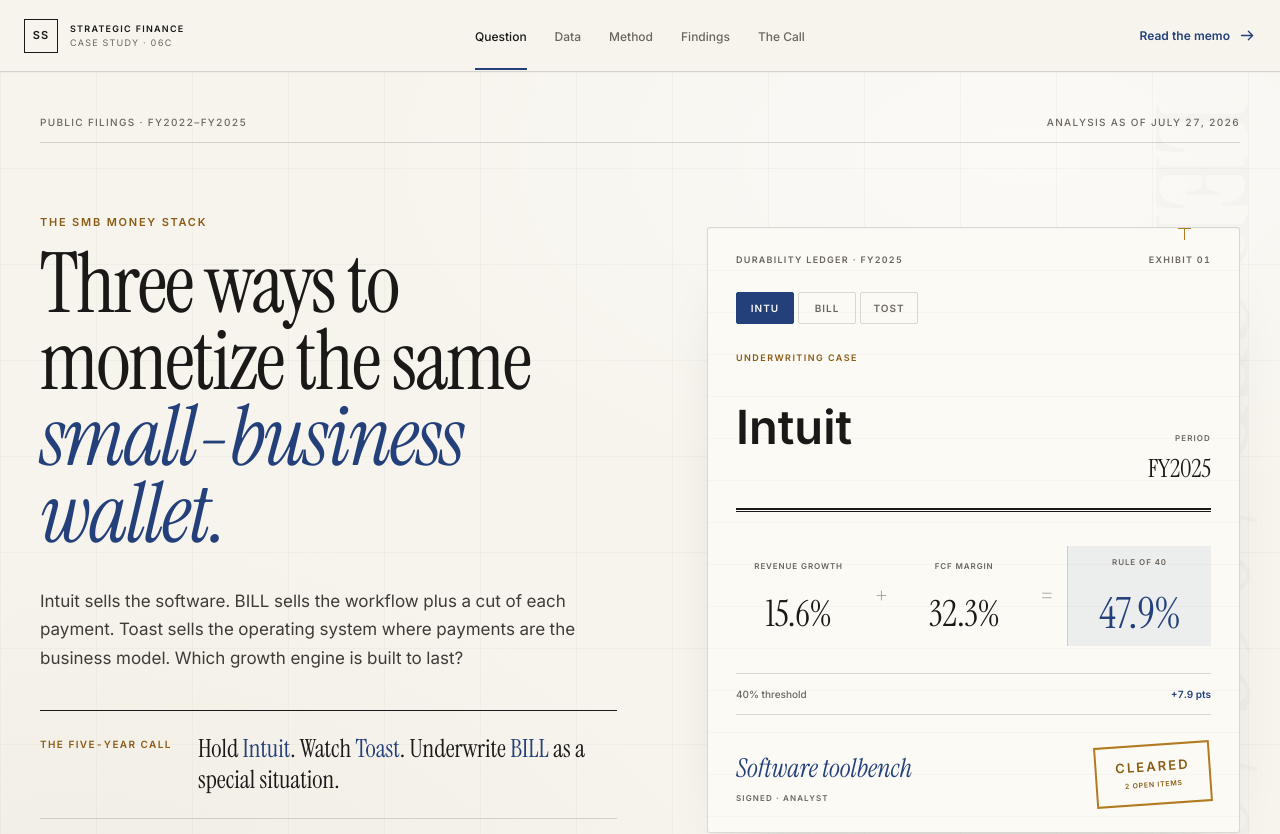
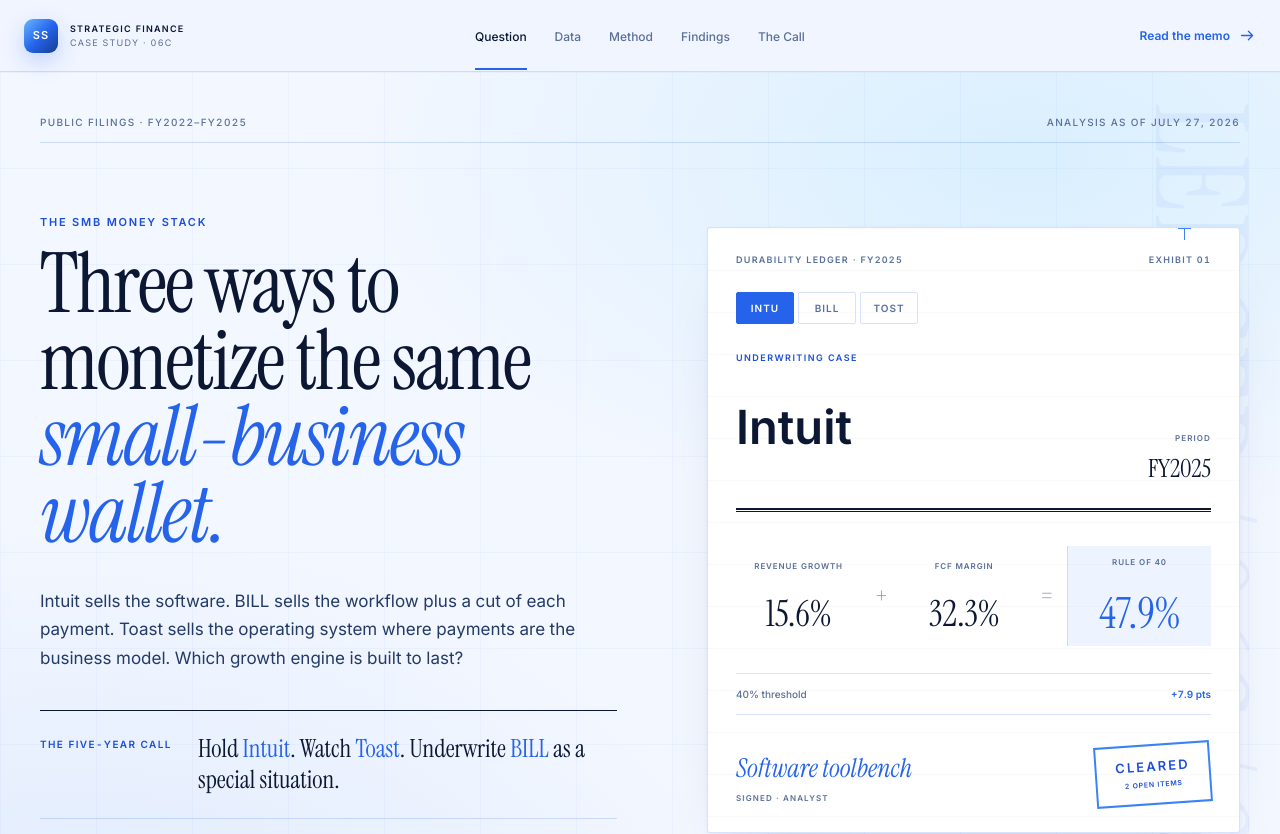
Before and after one commit to sonalishyma/SMB-Money-Stack-, a Next.js app: page / in a window 1280 px wide. Shown: the top 834 px of the page. Built offline with nearby package versions, Linux system fonts and the light colour scheme.

Commit message:
Retheme SMB Money Stack with blue gradients (#7)

```diff
--- a/app/globals.css
+++ b/app/globals.css
@@ -1,32 +1,32 @@
 @import url("https://fonts.googleapis.com/css2?family=Instrument+Serif:ital@0;1&family=Inter:wght@400;500;600&display=swap");
 
 :root {
-  --paper: #f7f4ed;
-  --paper-card: #fbfaf5;
-  --paper-deep: #e8e3d9;
-  --paper-warm: #f0ece2;
-  --ink: #1a1917;
-  --ink-soft: #3f3c37;
-  --ink-muted: #6b665d;
-  --ink-faint: #9b968d;
-  --ink-blue: #24407a;
-  --ink-blue-dark: #172b55;
-  --brass: #b27b22;
-  --brass-dark: #8a5c15;
-  --rust: #7b4c37;
-  --rule: rgba(26, 25, 23, 0.15);
-  --rule-soft: rgba(26, 25, 23, 0.08);
-  --rule-dark: rgba(247, 244, 237, 0.18);
-  --blue-wash: rgba(36, 64, 122, 0.065);
-  --brass-wash: rgba(178, 123, 34, 0.1);
+  --paper: #f3f7ff;
+  --paper-card: #ffffff;
+  --paper-deep: #dbe7fb;
+  --paper-warm: #eaf1ff;
+  --ink: #0b1733;
+  --ink-soft: #243b67;
+  --ink-muted: #597099;
+  --ink-faint: #8496b6;
+  --ink-blue: #2563eb;
+  --ink-blue-dark: #102a62;
+  --brass: #3b82f6;
+  --brass-dark: #1d4ed8;
+  --rust: #315d9d;
+  --rule: rgba(37, 99, 235, 0.18);
+  --rule-soft: rgba(37, 99, 235, 0.09);
+  --rule-dark: rgba(219, 234, 254, 0.22);
+  --blue-wash: rgba(59, 130, 246, 0.09);
+  --brass-wash: rgba(37, 99, 235, 0.11);
   --font-serif: "Instrument Serif", Georgia, serif;
   --font-sans: "Inter", -apple-system, BlinkMacSystemFont, "Segoe UI", sans-serif;
   --radius: 3px;
   --container: 1240px;
   --gutter: 40px;
   --header-height: 72px;
-  --shadow-paper: 0 34px 66px -44px rgba(26, 25, 23, 0.3),
-    0 2px 6px -3px rgba(26, 25, 23, 0.08);
+  --shadow-paper: 0 34px 66px -44px rgba(16, 42, 98, 0.34),
+    0 2px 8px -3px rgba(37, 99, 235, 0.13);
   --ease-ledger: cubic-bezier(0.22, 0.61, 0.36, 1);
   --scroll-progress: 0%;
 }
@@ -42,7 +42,10 @@
 
 body {
   margin: 0;
-  background: var(--paper);
+  background:
+    radial-gradient(circle at 8% 0%, rgba(96, 165, 250, 0.15), transparent 30%),
+    radial-gradient(circle at 92% 10%, rgba(37, 99, 235, 0.1), transparent 32%),
+    var(--paper);
   color: var(--ink);
   font-family: var(--font-sans);
   font-size: 15px;
@@ -104,7 +107,7 @@
   min-height: var(--header-height);
   padding: 0 max(24px, calc((100vw - var(--container)) / 2));
   border-bottom: 1px solid var(--rule);
-  background: rgba(247, 244, 237, 0.92);
+  background: rgba(243, 247, 255, 0.92);
   backdrop-filter: blur(16px);
 }
 
@@ -120,7 +123,11 @@
   width: 34px;
   height: 34px;
   place-items: center;
-  border: 1px solid var(--ink);
+  border: 0;
+  border-radius: 9px;
+  background: linear-gradient(135deg, #67b7ff 0%, #2563eb 52%, #163d8c 100%);
+  box-shadow: 0 8px 22px rgba(37, 99, 235, 0.24);
+  color: #fff;
   font-size: 11px;
   font-weight: 600;
   letter-spacing: 0.1em;
@@ -225,16 +232,16 @@
   margin: 0 auto;
   padding: 42px var(--gutter) 76px;
   background:
-    linear-gradient(rgba(26, 25, 23, 0.026) 1px, transparent 1px),
-    linear-gradient(90deg, rgba(26, 25, 23, 0.026) 1px, transparent 1px),
+    linear-gradient(rgba(37, 99, 235, 0.04) 1px, transparent 1px),
+    linear-gradient(90deg, rgba(37, 99, 235, 0.04) 1px, transparent 1px),
     radial-gradient(
       120% 80% at 80% 8%,
-      rgba(255, 255, 255, 0.55),
+      rgba(125, 211, 252, 0.22),
       transparent 44%
     ),
     radial-gradient(
       100% 100% at 6% 100%,
-      rgba(232, 227, 217, 0.58),
+      rgba(59, 130, 246, 0.14),
       transparent 58%
     ),
     var(--paper);
@@ -256,7 +263,7 @@
   z-index: 0;
   top: 30px;
   right: 30px;
-  color: rgba(26, 25, 23, 0.025);
+  color: rgba(37, 99, 235, 0.055);
   font-family: var(--font-serif);
   font-size: clamp(96px, 10vw, 168px);
   line-height: 0.8;
@@ -802,7 +809,7 @@
 }
 
 .section--call .section-label span {
-  color: #d5a553;
+  color: #7db5ff;
 }
 
 .question-heading {
@@ -1969,7 +1976,7 @@
 }
 
 .call-intro h2 em {
-  color: #d5a553;
+  color: #7db5ff;
 }
 
 .call-intro > p {
@@ -2241,7 +2248,7 @@
 }
 
 .risk-card > span {
-  color: #d5a553;
+  color: #7db5ff;
   font-size: 8px;
   font-weight: 600;
   letter-spacing: 0.13em;
@@ -2385,7 +2392,7 @@
 }
 
 .site-footer__meta a {
-  color: #d5a553;
+  color: #7db5ff;
 }
 
 .reveal {
```
